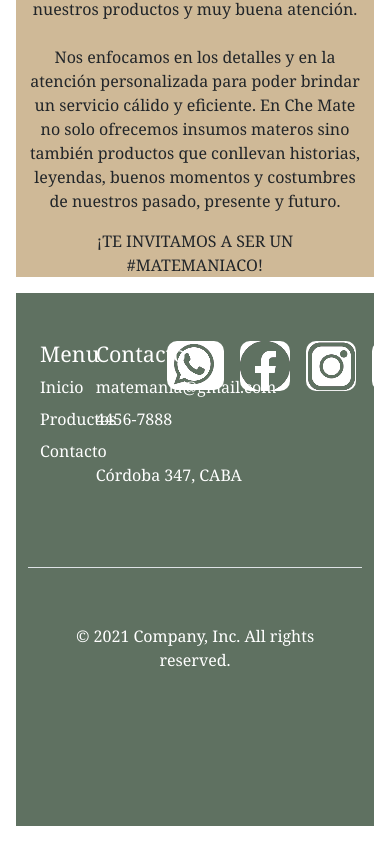
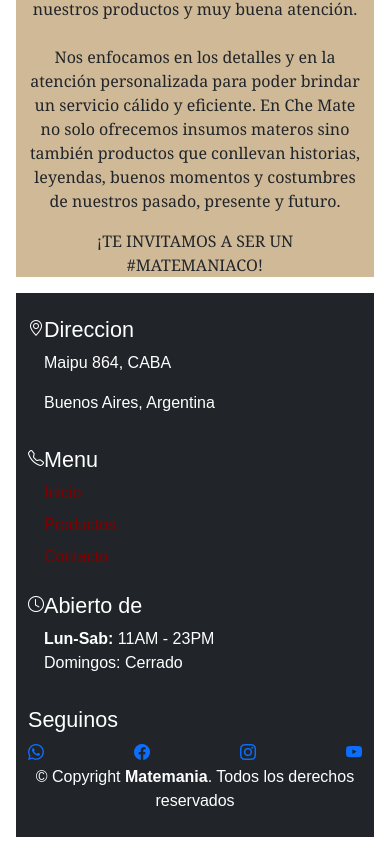
Before and after one commit to villanuevarocio/js_matemania_original, a React (Create React App) app: page /sobrenosotros in a window 390 px wide. Shown: the part 2022-2875 px from the top of the page. Built offline with nearby package versions, Linux system fonts and the light colour scheme.

Commit message:
Footer responsive
arreglo footer

```diff
--- a/package.json
+++ b/package.json
@@ -7,6 +7,7 @@
     "@testing-library/react": "^13.4.0",
     "@testing-library/user-event": "^13.5.0",
     "bootstrap": "^5.1.3",
+    "bootstrap-icons": "^1.10.2",
     "react": "^18.2.0",
     "react-dom": "^18.2.0",
     "react-router-dom": "^6.4.2",
--- a/public/index.html
+++ b/public/index.html
@@ -8,6 +8,7 @@
   <meta name="theme-color" content="#000000" />
   <meta name="description" content="Web site created using create-react-app" />
   <link rel="apple-touch-icon" href="%PUBLIC_URL%/logo192.png" />
+  <link rel="stylesheet" href="https://cdn.jsdelivr.net/npm/bootstrap-icons@1.10.2/font/bootstrap-icons.css">
   <!--
       manifest.json provides metadata used when your web app is installed on a
       user's mobile device or desktop. See https://developers.google.com/web/fundamentals/web-app-manifest/
--- a/src/components/Footer/Footer.js
+++ b/src/components/Footer/Footer.js
@@ -1,62 +1,80 @@
 import React from 'react'
 import { Link } from 'react-router-dom'
 import './footer.css'
-import { facebook, instagram, youtube, whatsapp } from '../../assets'
 
 
 
 
 export const Footer = () => {
   return (
-    <footer id="footer" class="container-fluid py-5">
-      <div class="container-fluid" id="container">
-        <div class="row text-white">
-          <div class="col-2">
+    <footer className='text-white py-4 bg-dark'>
+        <div className="container">
+            <div className="row gy-3">
+                <div className="col-lg-3 col-md-6 d-flex">
+                    <i className="bi bi-geo-alt icon"></i>
+                    <div>
+                        <h4>Direccion</h4>
+                        <p>
+                        Maipu 864, CABA <br/>
+                        </p>
+                        <p>
+                        Buenos Aires, Argentina <br/>
+                        </p>
+                    </div>
+
+                </div>
+
+                <div className="col-lg-3 col-md-6 footer-links d-flex">
+                    <i className="bi bi-telephone icon"></i>
+                    <div>
                         <h4>Menu</h4>
-            <ul class="nav flex-column" id="menu">
-              <li class="nav-item mb-2"><Link
+                        <ul className="nav flex-column" id="menu">
+                        <li className="nav-item mb-2"><Link
                         to="inicio">
-              <a>Inicio</a>
+                        Inicio
                         </Link>
                         </li>
 
-              <li class="nav-item mb-2"><Link
+                        <li className="nav-item mb-2"><Link
                         to="productos">
                         Productos
                         </Link>
                         </li>
 
-              <li class="nav-item mb-2"><Link
+                        <li className="nav-item mb-2"><Link
                         to="contacto">
                         Contacto
                         </Link>
                         </li>
                         </ul>
                     </div>
-          <div class="col-2">
-            <h4>Contacto</h4>
-            <ul class="nav flex-column ">
-              <li class="nav-item mb-2">matemania@gmail.com</li>
-              <li class="nav-item mb-2">4456-7888 </li>
-              <li class="nav-item mb-2">Córdoba 347, CABA</li>
-            </ul>
                 </div>
-          <div class="col-8">
 
-            <div class="d-flex justify-content-between">
-              <ul class="list-unstyled d-flex" id="fotos_redes">
-                <li class="ms-3"><a class="link-dark" href="https://wa.me/542944924649"><img src={whatsapp}class="img_footer" width="57px"></img></a></li>
-                <li class="ms-3"><a class="link-dark" href="https://www.facebook.com/CheMateAr?_ga=2.88231707.1203844562.1667247646-669339932.1662398604&_gac=1.84163307.1667255571.CjwKCAjw5P2aBhAlEiwAAdY7dJ-ituxj7HhPoK6m24iAytYAevFD6qb_W1hnttgnZaaCXgbYmqfRNBoCcRIQAvD_BwE"><img src = {facebook} class="img_footer" width="50px"/></a></li>
-                <li class="ms-3"><a class="link-dark" href="https://www.instagram.com/che.mate/?_ga=2.88231707.1203844562.1667247646-669339932.1662398604&_gac=1.84163307.1667255571.CjwKCAjw5P2aBhAlEiwAAdY7dJ-ituxj7HhPoK6m24iAytYAevFD6qb_W1hnttgnZaaCXgbYmqfRNBoCcRIQAvD_BwE"><img src= {instagram} class="img_footer" width="50px"/></a></li>
-                <li class="ms-3"><a class="link-dark" href="https://www.youtube.com/watch?v=7tmDMPiu_cM&ab_channel=SudamericanMate"><img src = {youtube} class="img_footer" width="50px"/></a></li>
-              </ul>
+                <div className="col-lg-3 col-md-6 footer-links d-flex">
+                    <i className="bi bi-clock icon"></i>
+                    <div>
+                        <h4>Abierto de</h4>
+                        <p>
+                        <strong>Lun-Sab:</strong>  11AM - 23PM<br/>
+                        Domingos: Cerrado
+                        </p>
                     </div>
                 </div>
-          <div class="py-3 my-4 border-top">
-            <div class="py-3 my-4">
-              <p class="text-center text-white">&copy; 2021 Company, Inc. All rights reserved.</p>
+                <div class="col-lg-3 col-md-6 footer-links">
+                  <h4>Seguinos</h4>
+                  <div class="social-links d-flex justify-content-between">
+                    <a href="https://wa.me/542944924649" class="twitter"><i class="bi bi-whatsapp" href="https://wa.me/542944924649"></i></a>
+                    <a href="https://www.facebook.com/CheMateAr?_ga=2.88231707.1203844562.1667247646-669339932.1662398604&_gac=1.84163307.1667255571.CjwKCAjw5P2aBhAlEiwAAdY7dJ-ituxj7HhPoK6m24iAytYAevFD6qb_W1hnttgnZaaCXgbYmqfRNBoCcRIQAvD_BwE" class="facebook"><i class="bi bi-facebook" href="https://wa.me/542944924649"></i></a>
+                    <a href="https://www.instagram.com/che.mate/?_ga=2.88231707.1203844562.1667247646-669339932.1662398604&_gac=1.84163307.1667255571.CjwKCAjw5P2aBhAlEiwAAdY7dJ-ituxj7HhPoK6m24iAytYAevFD6qb_W1hnttgnZaaCXgbYmqfRNBoCcRIQAvD_BwE" class="instagram"><i class="bi bi-instagram"></i></a>
+                    <a href="https://www.youtube.com/watch?v=7tmDMPiu_cM&ab_channel=SudamericanMate" class="linkedin"><i class="bi bi-youtube"></i></a>
                   </div>
                 </div>
+            </div>
+        </div>
+
+        <div className="container text-center">
+            <div className="copyright">
+                &copy; Copyright <strong><span>Matemania</span></strong>. Todos los derechos reservados
             </div>
         </div>
     </footer>
--- a/src/components/Footer/footer.css
+++ b/src/components/Footer/footer.css
@@ -1,25 +1,76 @@
-#footer{
-    font-family: Georgia, 'Times New Roman', Times, serif;
-    background-color: #5F7161
-}
+.footer {
+    font-size: 14px;
+    background-color: #1f1f24;
+    padding: 50px 0;
+    color: rgba(255, 255, 255, 0.7);
+  }
 
-.img_footer{
-    filter: brightness(1.1);
-    mix-blend-mode:lighten;
-    margin-bottom: 50px;
-    border-radius: 10px;
-    align-content: right;
-    align-items: right;
-}
+  .footer .icon {
+    margin-right: 15px;
+    font-size: 24px;
+    line-height: 0;
+  }
 
-a:hover{
-    text-decoration: none;
-    color: #FAD6A5;
-}
+  .footer h4 {
+    font-size: 16px;
+    font-weight: bold;
+    position: relative;
+    padding-bottom: 5px;
+    color: #fff;
+  }
 
-footer a{
-    color: white;
-}
-#container {
-    margin-bottom: 10px;
-}
+  .footer .footer-links {
+    margin-bottom: 30px;
+  }
+
+  .footer .footer-links ul {
+    list-style: none;
+    padding: 0;
+    margin: 0;
+  }
+
+  .footer .footer-links ul li {
+    padding: 10px 0;
+    display: flex;
+    align-items: center;
+  }
+
+  .footer .footer-links ul li:first-child {
+    padding-top: 0;
+  }
+
+  .footer .footer-links ul a {
+    color: rgba(255, 255, 255, 0.6);
+    transition: 0.3s;
+    display: inline-block;
+    line-height: 1;
+  }
+
+  .footer .footer-links ul a:hover {
+    color: #fff;
+  }
+
+  .footer .social-links a {
+    display: flex;
+    align-items: center;
+    justify-content: center;
+    width: 40px;
+    height: 40px;
+    border-radius: 50%;
+    border: 1px solid rgba(255, 255, 255, 0.2);
+    font-size: 16px;
+    color: rgba(255, 255, 255, 0.7);
+    margin-right: 10px;
+    transition: 0.3s;
+  }
+
+  .footer .social-links a:hover {
+    color: #fff;
+    border-color: #fff;
+  }
+
+  .footer .copyright {
+    text-align: center;
+    padding-top: 30px;
+    border-top: 1px solid rgba(255, 255, 255, 0.1);
+  }
```
Also changed, not shown: 1 other file (tests, documents, lock files or other folders). Lines whose indentation alone changed are shown as unchanged.
